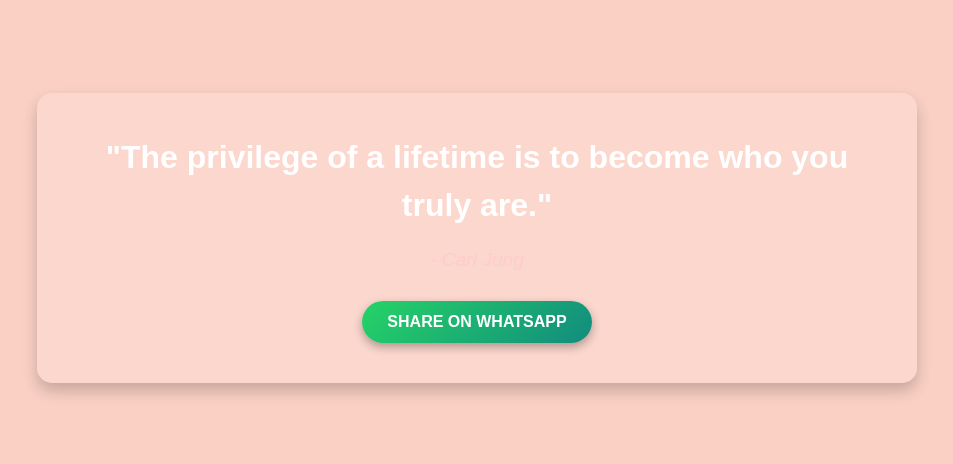
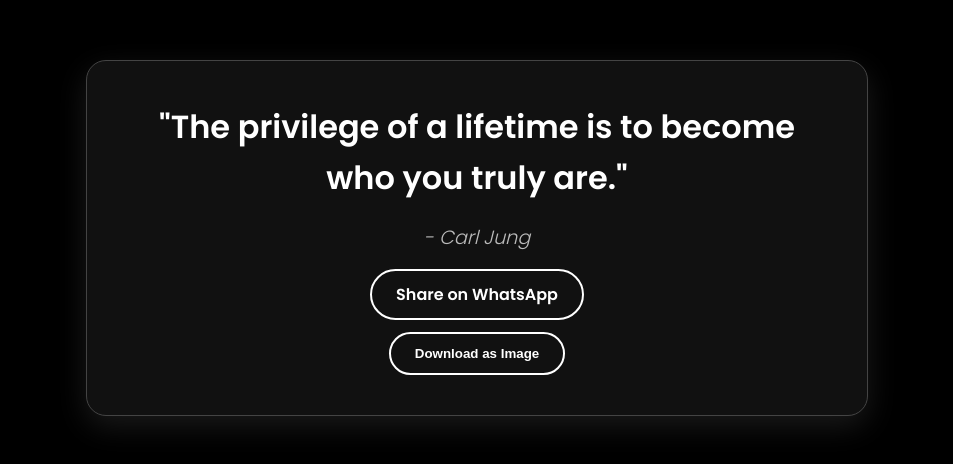
Before and after one commit to akhilsu/quote-garden, a plain HTML site: page index.html in a window 1280 px wide. Shown: the part 162-626 px from the top of the page, without its empty margins (163-1116 px from the left). Drawn offline with nearby package versions, Linux system fonts and the light colour scheme.

Commit message:
Update index.html

```diff
--- a/index.html
+++ b/index.html
@@ -1,11 +1,12 @@
 <!DOCTYPE html>
 <html lang="en">
 <head>
-    <meta charset="UTF-8">
-    <meta name="viewport" content="width=device-width, initial-scale=1.0">
+  <meta charset="UTF-8" />
+  <meta name="viewport" content="width=device-width, initial-scale=1.0"/>
   <title>QuoteGarden - Quote of the Day</title>
   <style>
-        /* General Styles */
+    @import url('https://fonts.googleapis.com/css2?family=Poppins:wght@300;600&display=swap');
+
     body {
       margin: 0;
       padding: 0;
@@ -14,93 +15,72 @@
       justify-content: center;
       align-items: center;
       height: 100vh;
-            background: linear-gradient(135deg, #ff9a9e, #fad0c4, #fad0c4);
-            background-size: 400% 400%;
-            animation: gradientBG 10s ease infinite;
-            color: white;
+      background-color: #000;
+      color: #fff;
       text-align: center;
     }
 
     .quote-container {
-            background: rgba(255, 255, 255, 0.15);
+      background: #111;
+      border: 1px solid #444;
       padding: 40px;
-            border-radius: 15px;
-            max-width: 800px;
-            box-shadow: 0 8px 15px rgba(0, 0, 0, 0.2);
-            animation: fadeIn 1s ease-in-out;
+      border-radius: 20px;
+      max-width: 700px;
+      box-shadow: 0 10px 30px rgba(255, 255, 255, 0.1);
     }
 
     .quote {
       font-size: 2rem;
       font-weight: 600;
       margin-bottom: 20px;
-            line-height: 1.5;
+      line-height: 1.6;
     }
 
     .author {
       font-size: 1.2rem;
       font-style: italic;
-            color: #ffcccb;
+      color: #bbb;
       margin-bottom: 30px;
     }
 
     .share-button {
-            display: inline-block;
-            padding: 12px 25px;
-            background: linear-gradient(135deg, #25D366, #128C7E);
+      padding: 12px 24px;
+      border-radius: 30px;
+      border: 2px solid white;
+      background: transparent;
       color: white;
-            text-transform: uppercase;
-            font-size: 1rem;
       font-weight: bold;
       text-decoration: none;
-            border-radius: 25px;
-            box-shadow: 0 4px 10px rgba(0, 0, 0, 0.3);
-            transition: transform 0.2s ease, background 0.3s ease;
+      transition: 0.3s;
     }
 
     .share-button:hover {
-            transform: scale(1.05);
-            background: linear-gradient(135deg, #128C7E, #25D366);
-        }
-
-        /* Background Animation */
-        @keyframes gradientBG {
-            0% { background-position: 0% 50%; }
-            50% { background-position: 100% 50%; }
-            100% { background-position: 0% 50%; }
-        }
-
-        /* Fade-in Animation */
-        @keyframes fadeIn {
-            from {
-                opacity: 0;
-                transform: translateY(20px);
-            }
-            to {
-                opacity: 1;
-                transform: translateY(0);
-            }
+      background: white;
+      color: black;
     }
   </style>
 </head>
 <body>
-    <div class="quote-container">
+  <div class="quote-container" id="quote-card">
     <div class="quote" id="quote">Loading...</div>
     <div class="author" id="author">Loading...</div>
     <a href="#" id="share-button" class="share-button" target="_blank">Share on WhatsApp</a>
+    <br/><br/>
+    <button onclick="downloadImage()" class="share-button">Download as Image</button>
   </div>
 
+  <script src="https://cdn.jsdelivr.net/npm/html2canvas@1.4.1/dist/html2canvas.min.js"></script>
   <script>
-        // Fetch the quote from the JSON file
     fetch('quote.json')
       .then(response => response.json())
       .then(data => {
-                // Set the quote and author
-                document.getElementById('quote').textContent = `"${data.quote}"`;
-                document.getElementById('author').textContent = `- ${data.author}`;
+        const quoteText = `"${data.quote}"`;
+        const authorText = `- ${data.author}`;
 
-                // Update the WhatsApp share button
-                const shareText = `"${data.quote}" - ${data.author}`;
+        document.getElementById('quote').textContent = quoteText;
+        document.getElementById('author').textContent = authorText;
+
+        const shareText = `${quoteText} ${authorText}`;
         const shareURL = `https://wa.me/?text=${encodeURIComponent(shareText)}`;
         document.getElementById('share-button').setAttribute('href', shareURL);
       })
@@ -109,6 +89,15 @@
         document.getElementById('quote').textContent = 'Oops! Failed to load the quote.';
         document.getElementById('author').textContent = '';
       });
+
+    function downloadImage() {
+      html2canvas(document.getElementById("quote-card")).then(canvas => {
+        const link = document.createElement("a");
+        link.download = "quote.png";
+        link.href = canvas.toDataURL();
+        link.click();
+      });
+    }
   </script>
 </body>
 </html>
```
Lines whose indentation alone changed are shown as unchanged.
